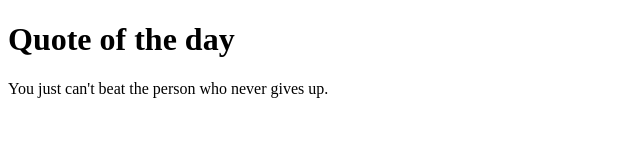
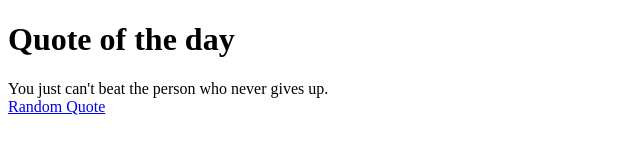
Before and after one commit to FeliOdras/Quote-Of-The-Day, a plain HTML site: page index.html in a window 1280 px wide. Shown: the whole page, without its empty margins (0-640 px from the left). Drawn offline with Linux system fonts and the light colour scheme.

Commit message:
Added button to load random quote

```diff
--- a/index.html
+++ b/index.html
@@ -14,6 +14,7 @@
 <main id="main-content" class="main-content">
     <article>
         <div id="quoteOfTheDay"></div>
+        <a class="button" onclick="getQuote()" href="#">Random Quote</a>
     </article>
 </main>
 <script src="assets/js/quoteOfTheDay.js"></script>
```
